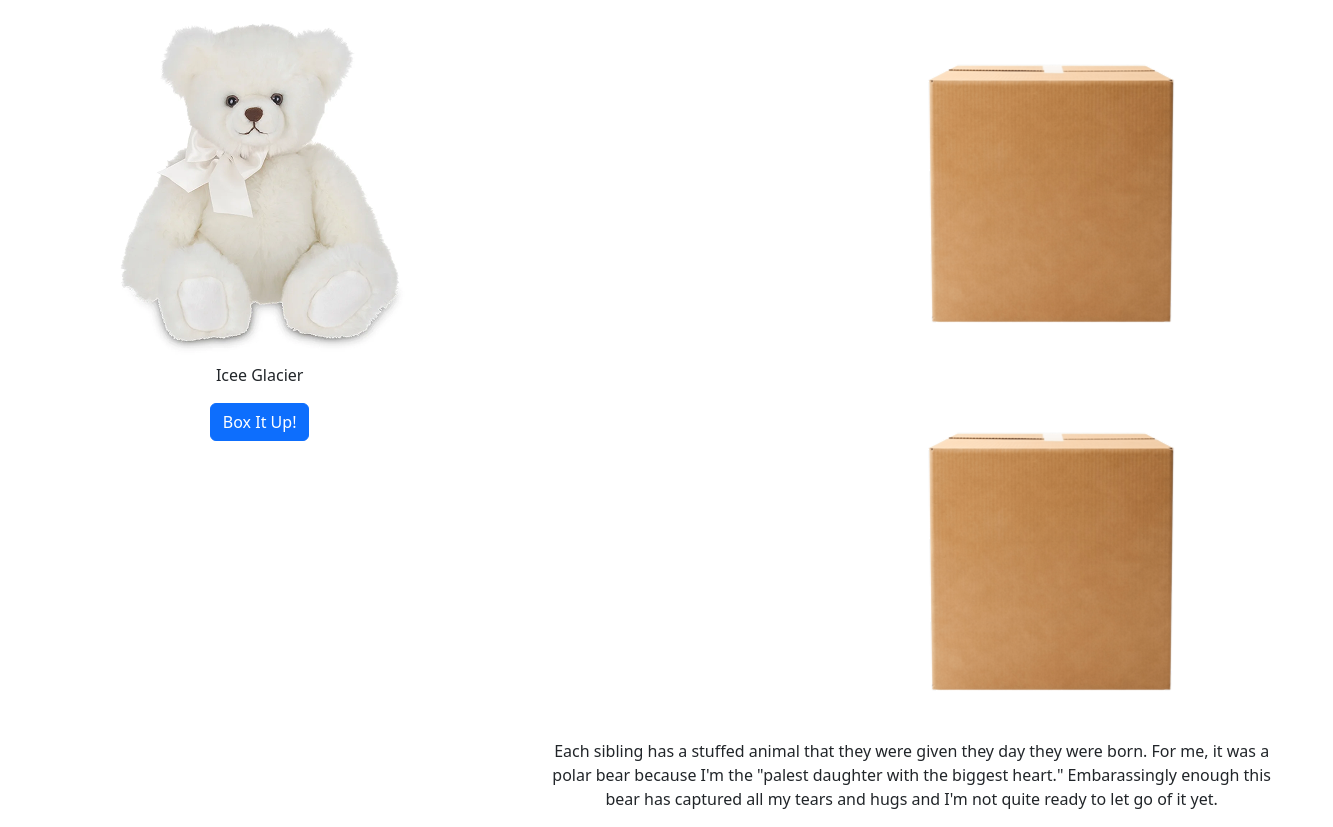
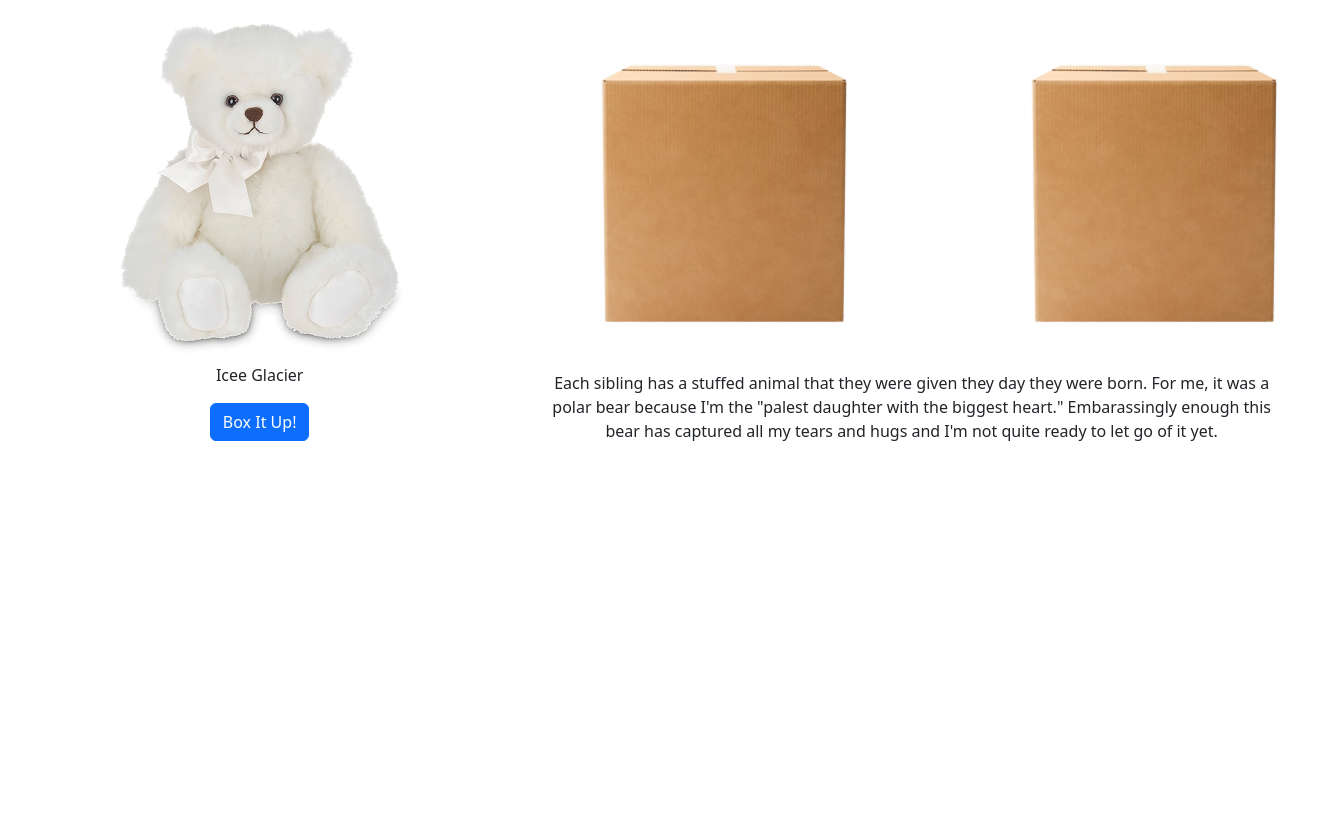
Before and after one commit to ZainabZaki-20/stories, a plain HTML site: page 02.html in a window 1280 px wide. Shown: the part 53-880 px from the top of the page, 1333 px wide, since content can reach past the window. After the commit the page ends 800 px from the top, so only its background shows below. Drawn offline with nearby package versions, Linux system fonts and the light colour scheme.

Commit message:
Update styles.css by adding box styles

```diff
--- a/assets/css/styles.css
+++ b/assets/css/styles.css
@@ -17,3 +17,8 @@ p {
 .col-7 img {
   margin-right: 50px;
 }
+.box {
+  display: flex;
+  gap: 20px;
+  width: 50%;
+}
```
